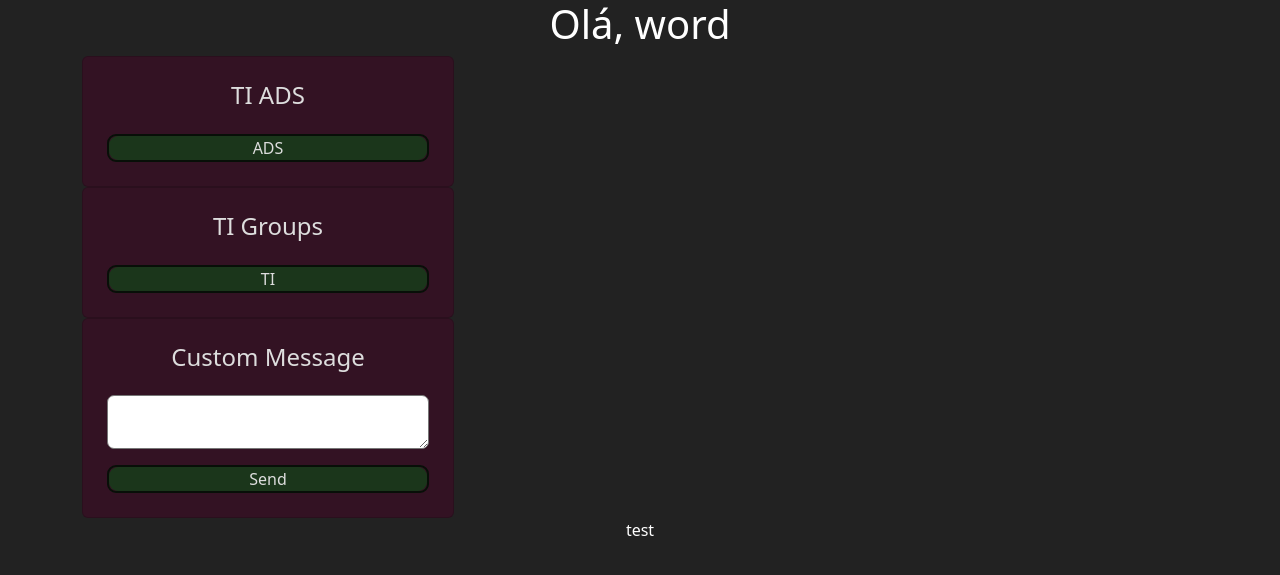
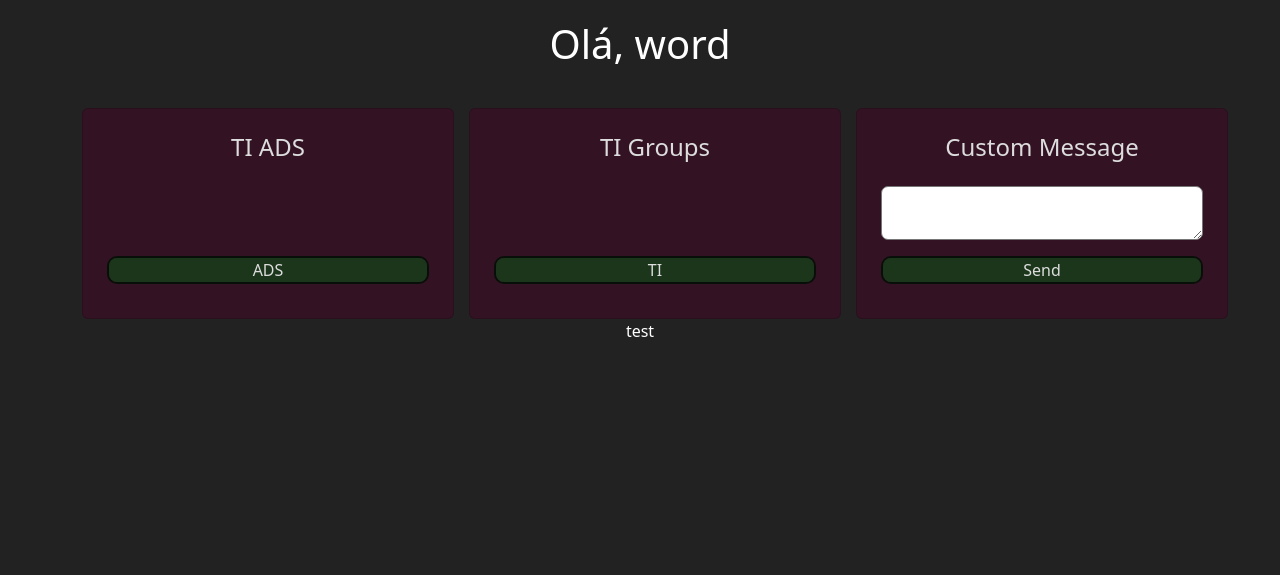
Before and after one commit to alves-Moises/chatbotSender, a Node server app: page / in a window 1280 px wide. Shown: the top 575 px of the page. Run offline with Node 20, Linux system fonts and the light colour scheme.

Commit message:
update  front end style

```diff
--- a/public/css/style.css
+++ b/public/css/style.css
@@ -9,9 +9,18 @@ body{
     background-color: #222;
     color: fff;
 }
+.title{
+    margin: 20px 0 40px 0;
+}
+.div-cards{
+    display: flex;
+    flex-direction: row;
+    justify-content: space-around;
+    gap: 15px;
+    text-wrap: wrap;
 
-.div-cards{
-    justify-content: space-around;
+
+
 }
 .card-chatbot{
     background-color: #331223;
@@ -21,15 +30,17 @@ body{
 .a-bot{
     color: var(--text-color-default);
     border-style:solid;
-    border-radius: 9px;
+    border-radius: 10px;
     border-color: #080f08;
     border-width: 2px;
     padding: 0;
     text-decoration: none;
+    margin-bottom: 10px;
+    margin-top: auto;
 }
 
 .a-bot-div{
-    border-radius: 9px;
+    border-radius: 8px;
 
     background-color: #1b361b;
 }
```
